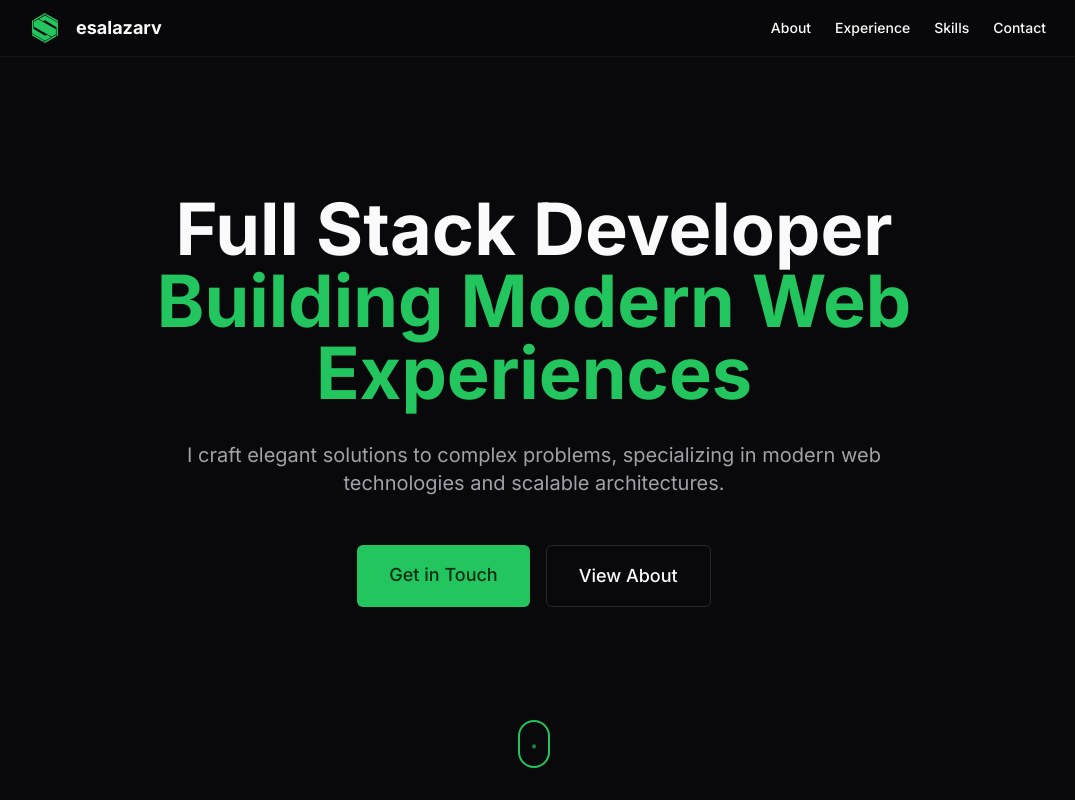
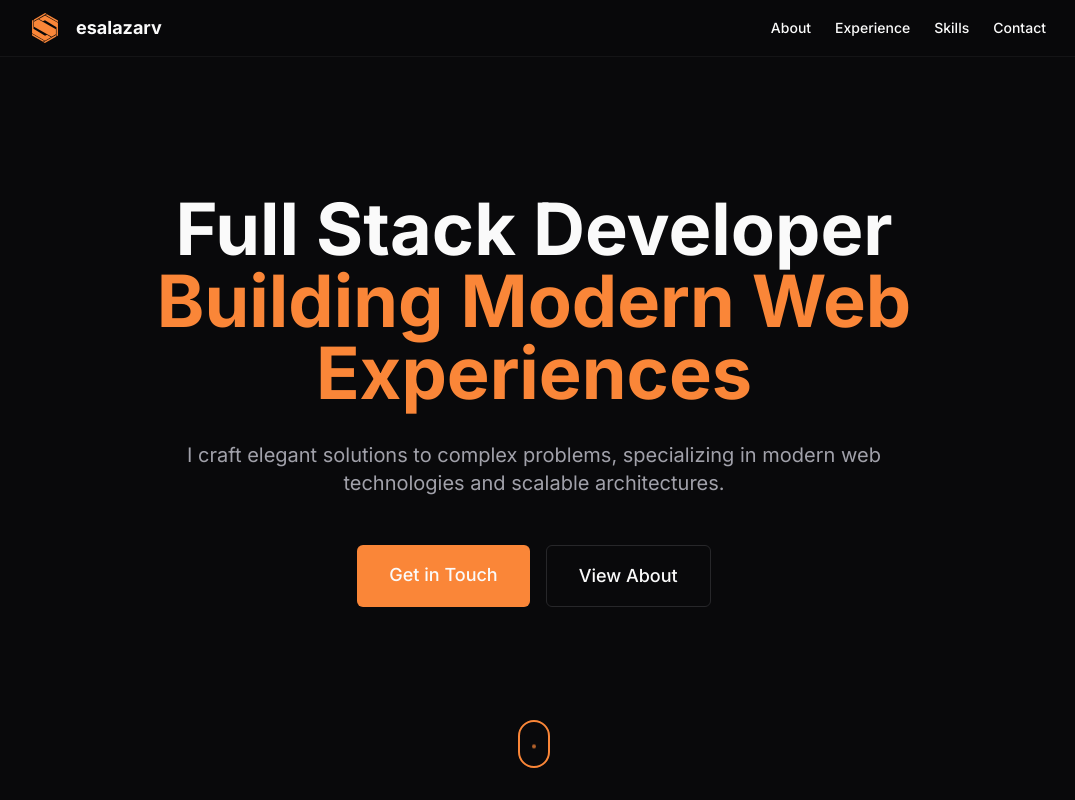
Before and after one commit to esalazarv/portafolio, a Next.js app: page / in a window 1280 px wide. Shown: the top 800 px of the page, without its empty margins (106-1181 px from the left). Built offline with nearby package versions, Linux system fonts and the light colour scheme.

Commit message:
fix: update color theme

```diff
--- a/src/app/globals.css
+++ b/src/app/globals.css
@@ -13,8 +13,8 @@
     --popover: 240 10% 3.9%;
     --popover-foreground: 0 0% 98%;
 
-    --primary: 142.1 70.6% 45.3%;
-    --primary-foreground: 144.9 80.4% 10%;
+    --primary: 24 95% 60%;
+    --primary-foreground: 0 0% 98%;
 
     --secondary: 240 3.7% 15.9%;
     --secondary-foreground: 0 0% 98%;
@@ -22,7 +22,7 @@
     --muted: 240 3.7% 15.9%;
     --muted-foreground: 240 5% 64.9%;
 
-    --accent: 142.1 70.6% 45.3%;
+    --accent: 24 95% 60%;
     --accent-foreground: 0 0% 98%;
 
     --destructive: 0 62.8% 30.6%;
@@ -30,7 +30,7 @@
 
     --border: 240 3.7% 15.9%;
     --input: 240 3.7% 15.9%;
-    --ring: 142.1 70.6% 45.3%;
+    --ring: 24 95% 60%;
 
     --radius: 0.5rem;
   }
```
